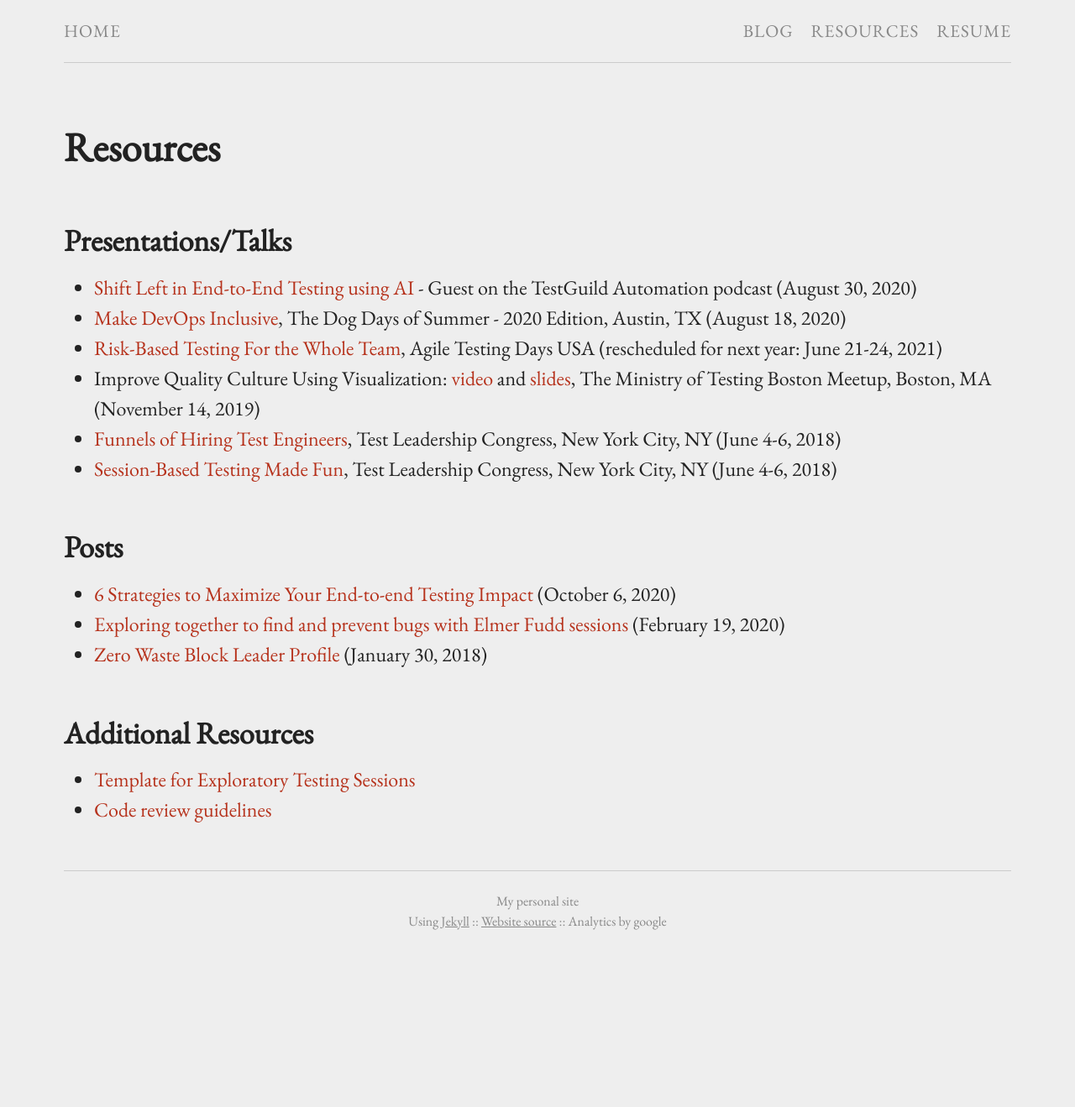
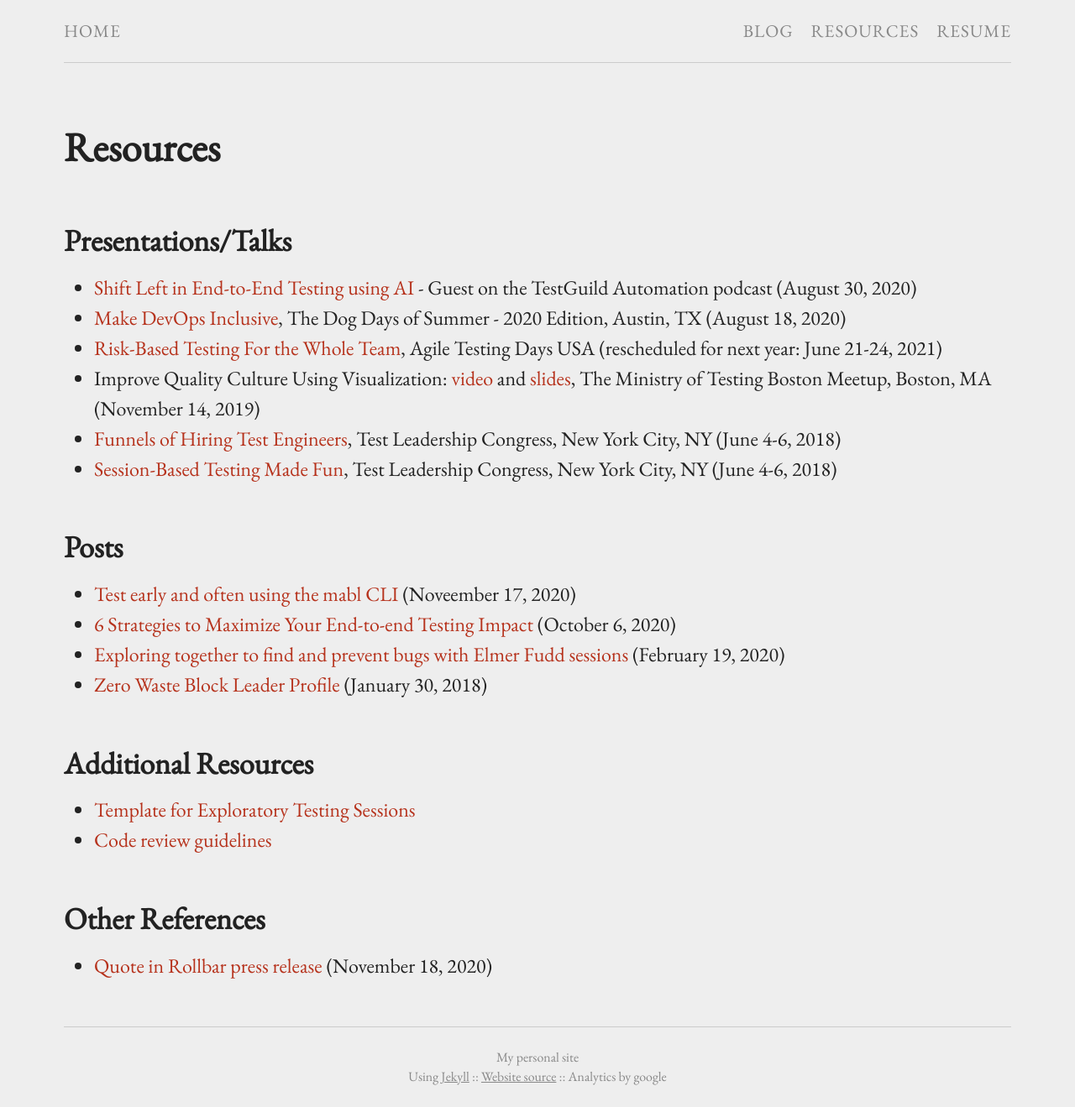
Before and after one commit to bertold/bertold.kolics.net, a Jekyll site: the page built from pages.md, in a window 1280 px wide. Shown: the whole page at 84% size. Built offline with Jekyll 4.4.1, drawn with Linux system fonts in a browser that asks for light colours; before the commit the page ends 1134 px from its top, so only the background shows below that.

Commit message:
Added some links

```diff
--- a/pages.md
+++ b/pages.md
@@ -14,6 +14,7 @@ permalink: /pages/
 
 ## Posts
 
+* [Test early and often using the mabl CLI](https://www.mabl.com/blog/test-early-and-often-using-the-mabl-cli) (Noveember 17, 2020)
 * [6 Strategies to Maximize Your End-to-end Testing Impact](https://www.mabl.com/blog/6-strategies-to-maximize-your-end-to-end-testing-impact) (October 6, 2020)
 * [Exploring together to find and prevent bugs with Elmer Fudd sessions](https://www.mabl.com/blog/exploring-together-to-find-and-prevent-bugs-with-elmer-fudd-sessions) (February 19, 2020)
 * [Zero Waste Block Leader Profile](https://austintexas.gov/blog/block-leader-profile-bertold-kolics) (January 30, 2018)
@@ -22,3 +23,7 @@ permalink: /pages/
 
 * [Template for Exploratory Testing Sessions](/pages/exploratorytesting.html)
 * [Code review guidelines](/pages/codereview.html)
+
+## Other References
+
+* [Quote in Rollbar press release](https://www.businesswire.com/news/home/20201118005349/en/Rollbar-Lets-Developers-Focus-on-Continuously-Improving-Code-with-AI-Assisted-Workflows-and-Automation-Grade-Grouping) (November 18, 2020)
```
